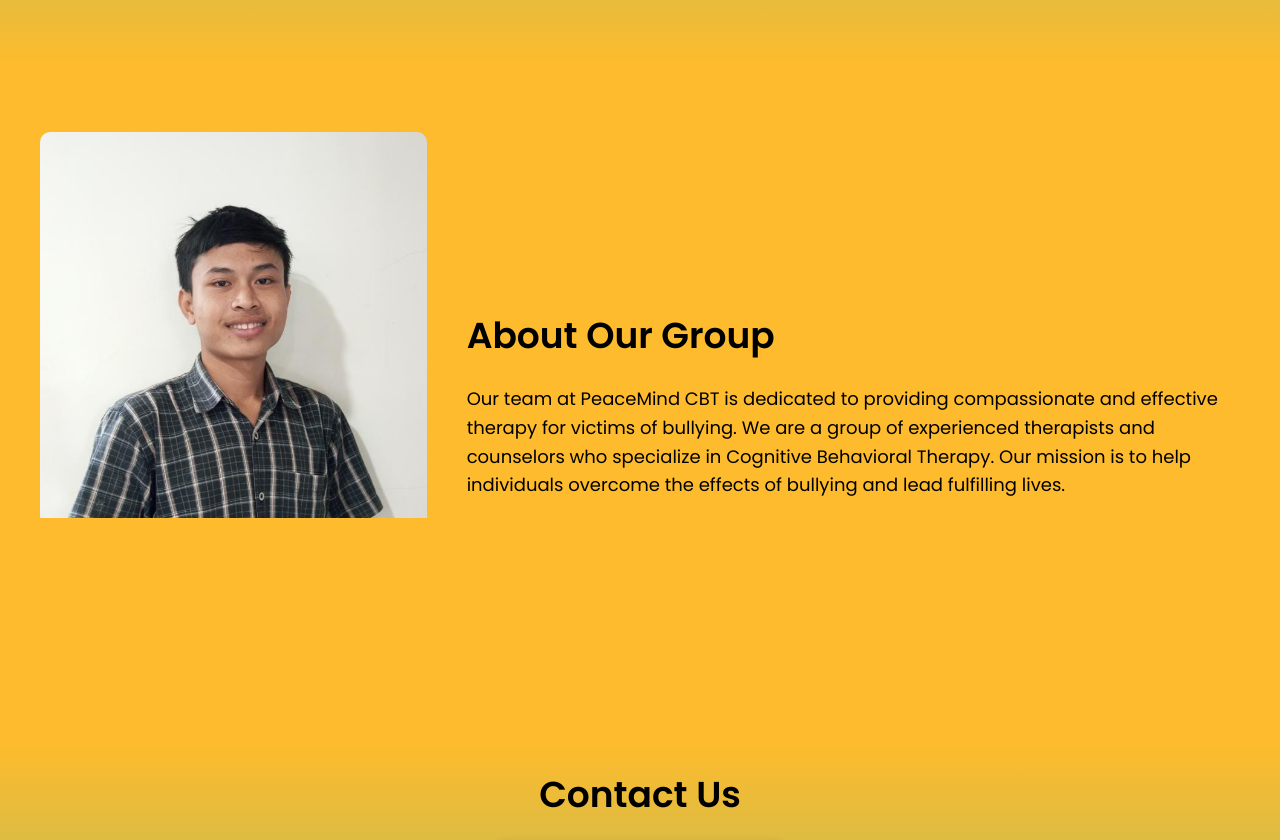
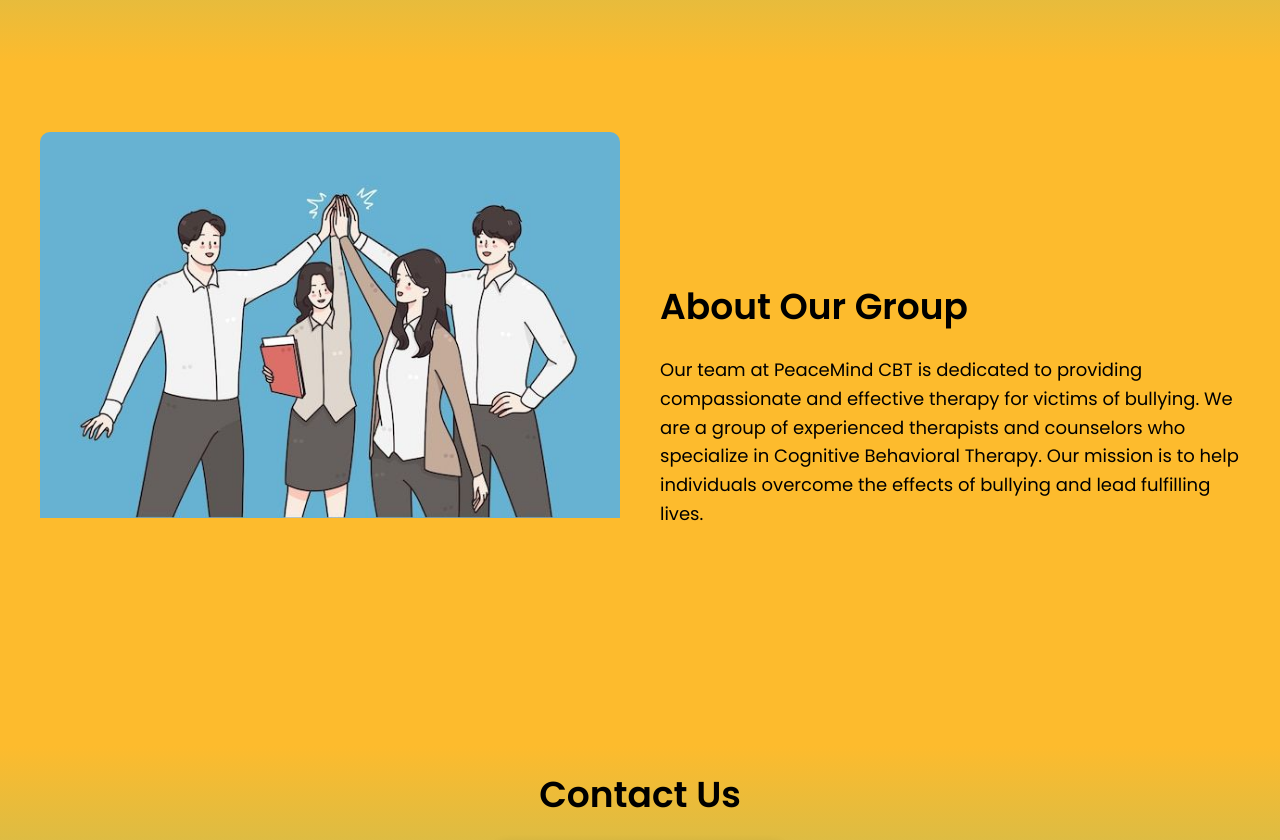
Before and after one commit to anantaputu/MindShield-CBT, a plain HTML site: page index.html in a window 1280 px wide. Shown: the part 620-1460 px from the top of the page. Drawn offline with Linux system fonts and the light colour scheme.

Commit message:
Change photo and flex

```diff
--- a/index.html
+++ b/index.html
@@ -34,7 +34,7 @@
     <section id="about" class="about">
       <div class="container-about">
           <div class="about-image">
-              <img src="img/profil-test.jpeg" alt="Group Photo">
+              <img src="img/profil-test.jpg" alt="Group Photo">
           </div>
           <div class="about-text">
               <h2>About Our Group</h2>
--- a/style.css
+++ b/style.css
@@ -131,7 +131,7 @@
 }
 
 .about-text {
-  flex: 2;
+  flex: 1;
   padding: 20px;
 }
 
```
Also changed, not shown: img/profil-test.jpeg (deleted), img/profil-test.jpg (added).
